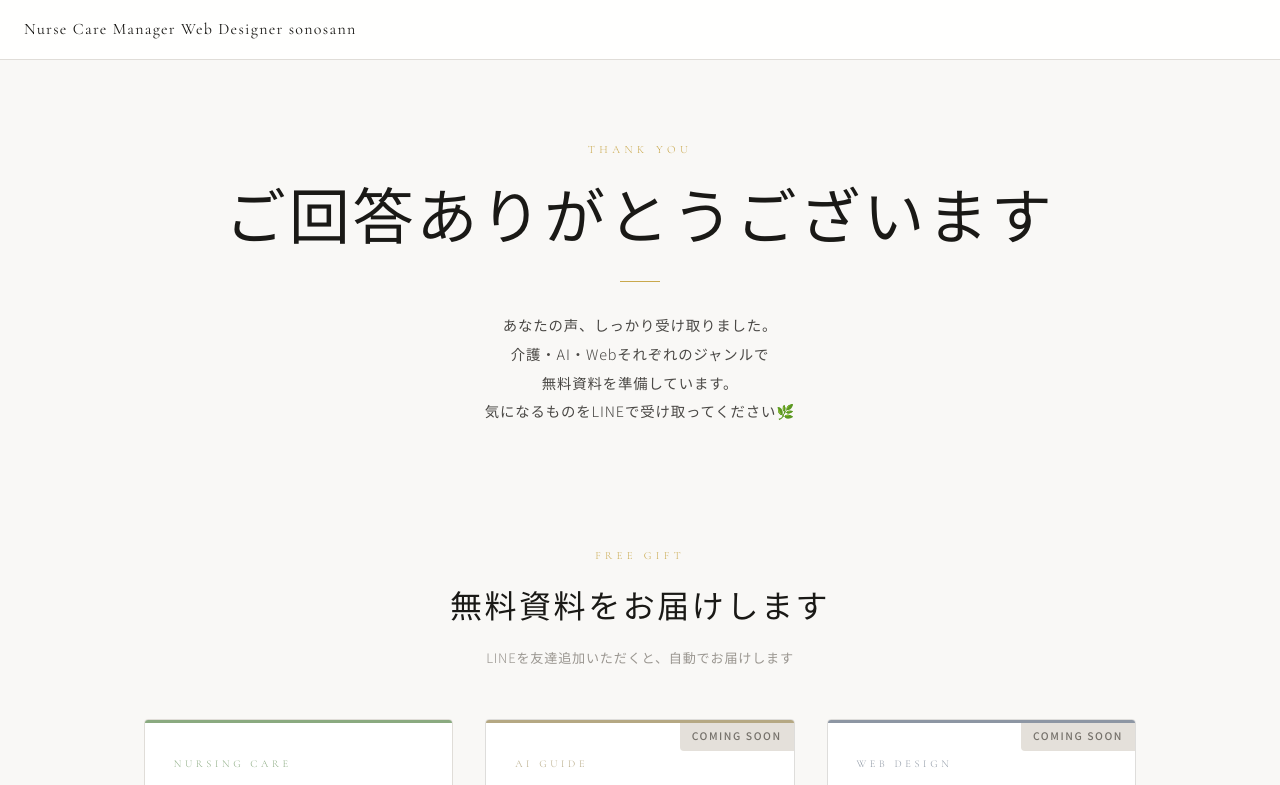
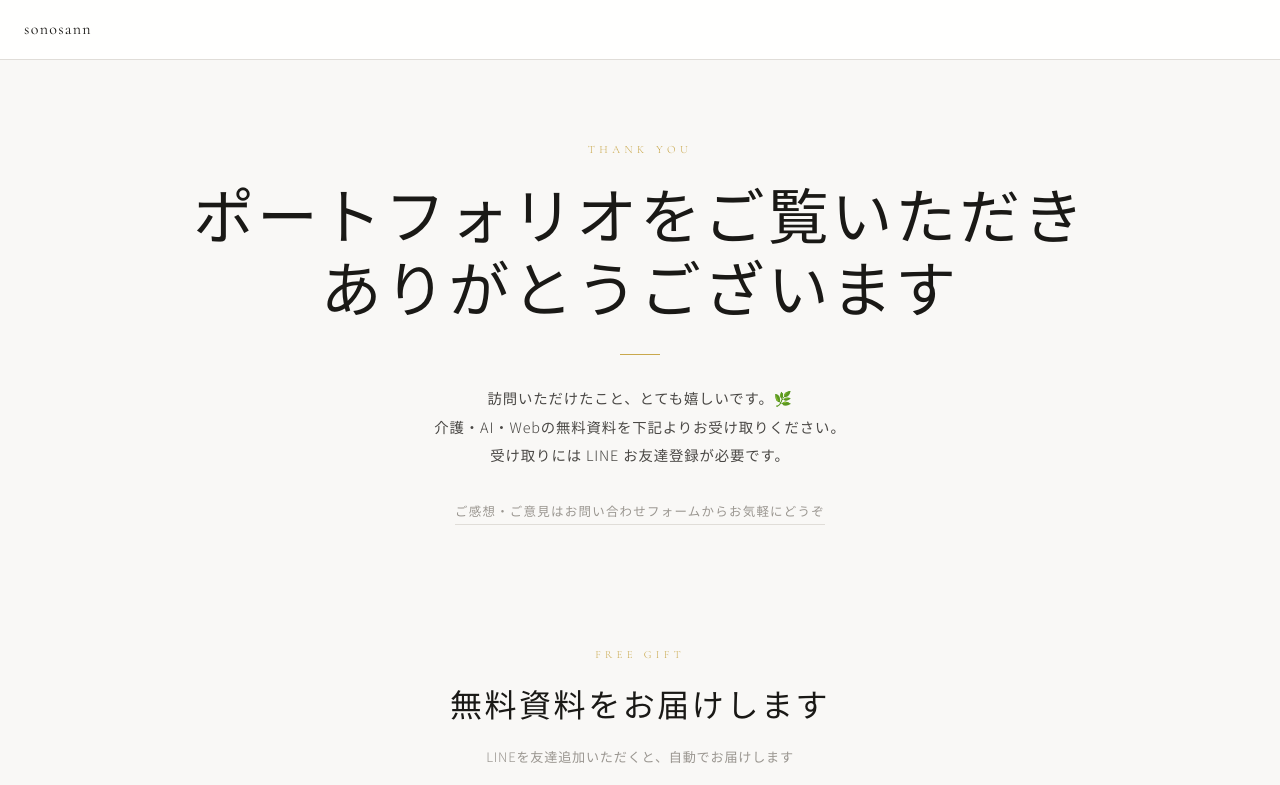
Before and after one commit to sonosannworks/start_reposi, a plain HTML site: page thanks.html in a window 1280 px wide. Shown: the top 785 px of the page. Drawn offline with nearby package versions, Linux system fonts and the light colour scheme.

Commit message:
Add files via upload

```diff
--- a/thanks.html
+++ b/thanks.html
@@ -4,7 +4,7 @@
   <meta charset="UTF-8">
   <meta name="viewport" content="width=device-width, initial-scale=1.0">
   <title>ありがとうございます | sonosann</title>
-  <meta name="description" content="アンケートへのご回答ありがとうございます。無料資料をプレゼント中です。">
+  <meta name="description" content="ポートフォリオをご覧いただきありがとうございます。無料資料をプレゼント中です。">
   <link rel="preconnect" href="https://fonts.googleapis.com">
   <link rel="preconnect" href="https://fonts.gstatic.com" crossorigin>
   <link href="https://fonts.googleapis.com/css2?family=Cormorant+Garamond:ital,wght@0,300;0,400;1,300&family=Noto+Sans+JP:wght@300;400;500&display=swap" rel="stylesheet">
@@ -92,7 +92,23 @@
       letter-spacing: 0.06em;
       line-height: 2;
       max-width: 520px;
-      margin: 0 auto;
+      margin: 0 auto 1.6rem;
+    }
+    .hero-inquiry {
+      display: inline-block;
+      font-family: var(--font-jp);
+      font-size: 0.78rem;
+      font-weight: 300;
+      color: var(--gray);
+      letter-spacing: 0.1em;
+      text-decoration: none;
+      border-bottom: 1px solid var(--mid);
+      padding-bottom: 2px;
+      transition: color 0.2s, border-color 0.2s;
+    }
+    .hero-inquiry:hover {
+      color: var(--black);
+      border-color: var(--accent);
     }
 
     /* ===== セクション ===== */
@@ -150,8 +166,6 @@
       box-shadow: 0 8px 40px rgba(0,0,0,0.09);
       transform: translateY(-3px);
     }
-
-    /* カードカラーライン（上部のジャンルカラー） */
     .card::before {
       content: '';
       display: block;
@@ -204,8 +218,6 @@
       line-height: 1.9;
       margin-bottom: 1.6rem;
     }
-
-    /* QRコードエリア */
     .card-qr-area {
       background: var(--off-white);
       border: 1px solid var(--mid);
@@ -225,23 +237,18 @@
       align-items: center;
       justify-content: center;
     }
-    /* QRコード画像を入れる場合はここを差し替え */
     .card-qr-placeholder img {
       width: 100%;
       height: 100%;
       object-fit: contain;
     }
-    .card-qr-placeholder svg {
-      opacity: 0.3;
-    }
+    .card-qr-placeholder svg { opacity: 0.3; }
     .card-qr-note {
       font-size: 0.72rem;
       color: var(--gray);
       letter-spacing: 0.06em;
       line-height: 1.7;
     }
-
-    /* さりげないLINEボタン（オーバーレイ風） */
     .card-line-link {
       display: block;
       text-align: center;
@@ -272,11 +279,7 @@
       border-color: var(--card-color, var(--accent));
       color: var(--black);
     }
-    .card-line-link span {
-      position: relative;
-      z-index: 1;
-    }
-    /* LINE色のドット */
+    .card-line-link span { position: relative; z-index: 1; }
     .card-line-link .line-dot {
       display: inline-block;
       width: 6px;
@@ -342,6 +345,7 @@
       .cards-section { padding: 2.5rem 1.2rem; }
       .card-body { padding: 1.6rem 1.4rem 1.3rem; }
     }
+
     /* ===== 価格セクション ===== */
     .pricing-section {
       padding: 4rem 1.5rem 5rem;
@@ -464,19 +468,13 @@
       color: #fff;
       border: 1px solid #b4a078;
     }
-    .pricing-btn-fill:hover {
-      background: #9a8860;
-      border-color: #9a8860;
-    }
+    .pricing-btn-fill:hover { background: #9a8860; border-color: #9a8860; }
     .pricing-btn-line {
       background: transparent;
       color: #4a4540;
       border: 1px solid #c8bfad;
     }
-    .pricing-btn-line:hover {
-      border-color: #b4a078;
-      color: var(--black);
-    }
+    .pricing-btn-line:hover { border-color: #b4a078; color: var(--black); }
     .pricing-inquiry {
       display: block;
       text-align: center;
@@ -500,20 +498,24 @@
 
   <!-- ヘッダー -->
   <header class="site-header">
-    <a href="./index.html">Nurse Care Manager Web Designer sonosann</a>
+    <a href="./index.html">sonosann</a>
   </header>
 
   <!-- ヒーロー -->
   <section class="hero">
     <span class="hero-label fade-up">Thank you</span>
-    <h1 class="hero-title fade-up delay-1">ご回答ありがとうございます</h1>
+    <h1 class="hero-title fade-up delay-1">ポートフォリオをご覧いただき<br>ありがとうございます</h1>
     <div class="hero-line fade-up delay-2"></div>
     <p class="hero-text fade-up delay-3">
-      あなたの声、しっかり受け取りました。<br>
-      介護・AI・Webそれぞれのジャンルで<br>
-      無料資料を準備しています。<br>
-      気になるものをLINEで受け取ってください🌿
+      訪問いただけたこと、とても嬉しいです。🌿<br>
+      介護・AI・Webの無料資料を下記よりお受け取りください。<br>
+      受け取りには LINE お友達登録が必要です。
     </p>
+    <a class="hero-inquiry fade-up delay-4"
+       href="https://docs.google.com/forms/d/e/1FAIpQLSe-ti51VsWhZ0snXnBZjGj1FYXZxXb0-5sLWVXTdL4TA6X5-w/viewform?usp=header"
+       target="_blank" rel="noopener">
+      ご感想・ご意見はお問い合わせフォームからお気軽にどうぞ
+    </a>
   </section>
 
   <!-- カードセクション -->
@@ -540,8 +542,6 @@
             現場で向き合ってきた経験をもとに<br>
             わかりやすくまとめた一冊です。
           </p>
-
-          <!-- QRコード -->
           <div class="card-qr-area">
             <div class="card-qr-placeholder" style="background:transparent;border:none;width:auto;height:auto;max-width:100%;">
               <img src="image/kaigo-guide.jpg" alt="介護お助けガイドブック案内" style="width:100%;height:auto;object-fit:contain;border-radius:2px;">
@@ -550,8 +550,6 @@
               QRコードを読み取って<br>LINE友達追加 → 資料が届きます
             </p>
           </div>
-
-          <!-- さりげないLINEボタン -->
           <a class="card-line-link" href="https://lin.ee/XfZJj2S" target="_blank" rel="noopener">
             <span class="line-dot"></span>
             <span>LINEで受け取る</span>
@@ -574,7 +572,6 @@
             AI活用事例を厳選してまとめました。<br>
             難しい知識は一切不要です。
           </p>
-
           <div class="card-qr-area">
             <div class="card-qr-placeholder">
               <svg width="40" height="40" viewBox="0 0 24 24" fill="none" stroke="#9a9690" stroke-width="1.5">
@@ -585,7 +582,6 @@
             </div>
             <p class="card-qr-note">準備中です。しばらくお待ちください。</p>
           </div>
-
           <div class="card-line-link" style="cursor:default;color:#b0a898;border-color:#e0d8cc;">
             <span class="line-dot" style="background:#c0b8a8;"></span>
             <span>準備中</span>
@@ -608,7 +604,6 @@
             発信を始めるための基礎知識を<br>
             わかりやすく解説します。
           </p>
-
           <div class="card-qr-area">
             <div class="card-qr-placeholder">
               <svg width="40" height="40" viewBox="0 0 24 24" fill="none" stroke="#9a9690" stroke-width="1.5">
@@ -619,7 +614,6 @@
             </div>
             <p class="card-qr-note">準備中です。しばらくお待ちください。</p>
           </div>
-
           <div class="card-line-link" style="cursor:default;color:#b0a898;border-color:#e0d8cc;">
             <span class="line-dot" style="background:#c0b8a8;"></span>
             <span>準備中</span>
@@ -638,7 +632,6 @@
 
     <div class="pricing-grid">
 
-      <!-- 無料カード -->
       <div class="pricing-card pricing-free">
         <div class="pricing-badge">無料</div>
         <p class="pricing-genre">Free</p>
@@ -655,7 +648,6 @@
         </a>
       </div>
 
-      <!-- セットカード -->
       <div class="pricing-card pricing-set">
         <div class="pricing-badge pricing-badge-accent">おすすめ</div>
         <p class="pricing-genre">Set</p>
@@ -673,7 +665,6 @@
         </a>
       </div>
 
-      <!-- 伴走支援カード -->
       <div class="pricing-card pricing-support">
         <div class="pricing-badge">サポート付き</div>
         <p class="pricing-genre">Support</p>
@@ -704,7 +695,7 @@
 
   <!-- フッター -->
   <footer class="site-footer">
-    <p>© 2025 sonosann Web &amp; AI Support</p>
+    <p>© 2026 sonosann Web &amp; AI Support</p>
   </footer>
 
 </body>
```
